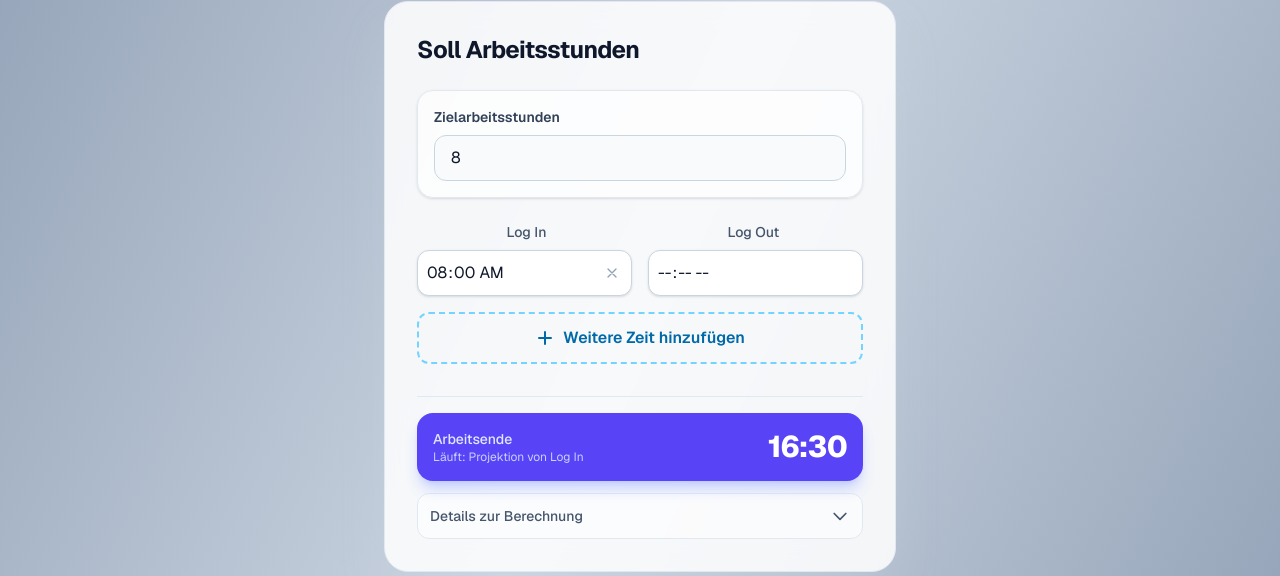
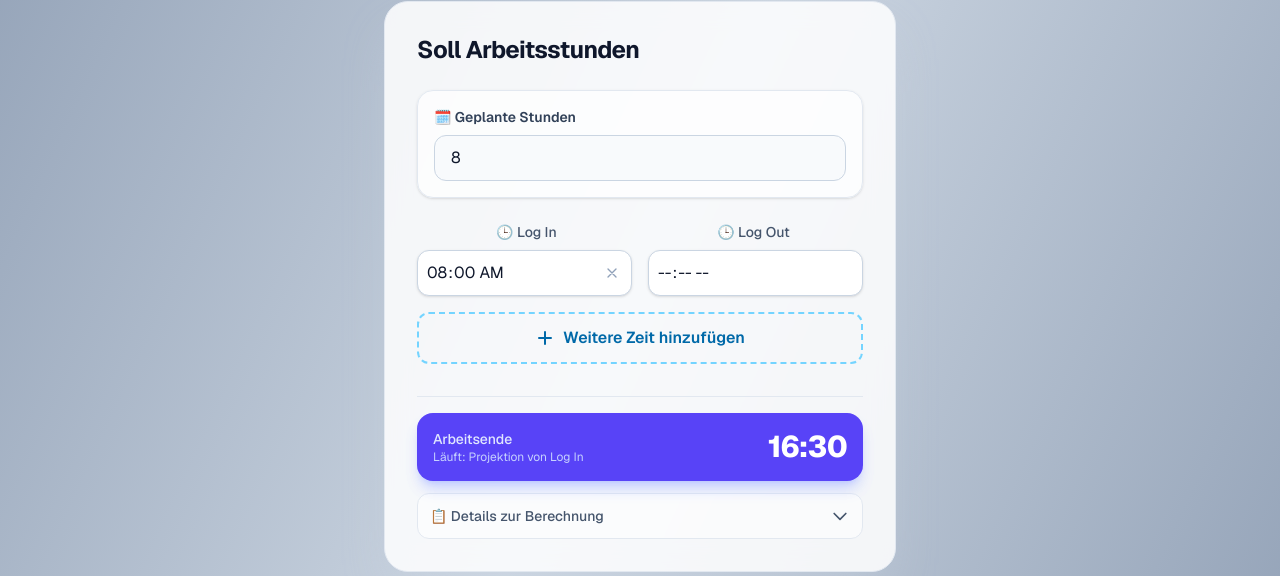
Before and after one commit to pa2si/arbeitsstunden, a Next.js app: page / in a window 1280 px wide. Shown: the part 114-690 px from the top of the page. Built offline with nearby package versions, Linux system fonts and the light colour scheme.

Commit message:
added emojys

```diff
--- a/app/page.tsx
+++ b/app/page.tsx
@@ -280,7 +280,7 @@ export default function WorkTimeCalculator() {
           {/* Configuration Section */}
           <div className='bg-white/70 p-4 rounded-2xl border border-slate-200 shadow-sm'>
             <label className='block text-sm font-semibold text-slate-700 mb-2'>
-              Zielarbeitsstunden
+              🗓️ Geplante Stunden
             </label>
             <input
               type='number'
@@ -300,10 +300,10 @@ export default function WorkTimeCalculator() {
               className={`grid gap-4 mb-2 px-1 ${timeBlocks.length > 1 ? 'grid-cols-[1fr_1fr_40px]' : 'grid-cols-2'}`}
             >
               <label className='block text-sm font-medium text-slate-600 text-center'>
-                Log In
+                🕒 Log In
               </label>
               <label className='block text-sm font-medium text-slate-600 text-center'>
-                Log Out
+                🕒 Log Out
               </label>
               {timeBlocks.length > 1 && <div></div>}
             </div>
@@ -479,7 +479,7 @@ export default function WorkTimeCalculator() {
               onClick={() => setIsDetailsOpen(!isDetailsOpen)}
               className='w-full flex items-center justify-between p-3 mt-2 text-sm font-medium text-slate-600 bg-white/50 hover:bg-white/80 border border-slate-200 rounded-xl transition-all'
             >
-              <span>Details zur Berechnung</span>
+              <span>📋 Details zur Berechnung</span>
               <svg
                 className={`w-5 h-5 transition-transform duration-300 ${isDetailsOpen ? 'rotate-180' : ''}`}
                 fill='none'
```
